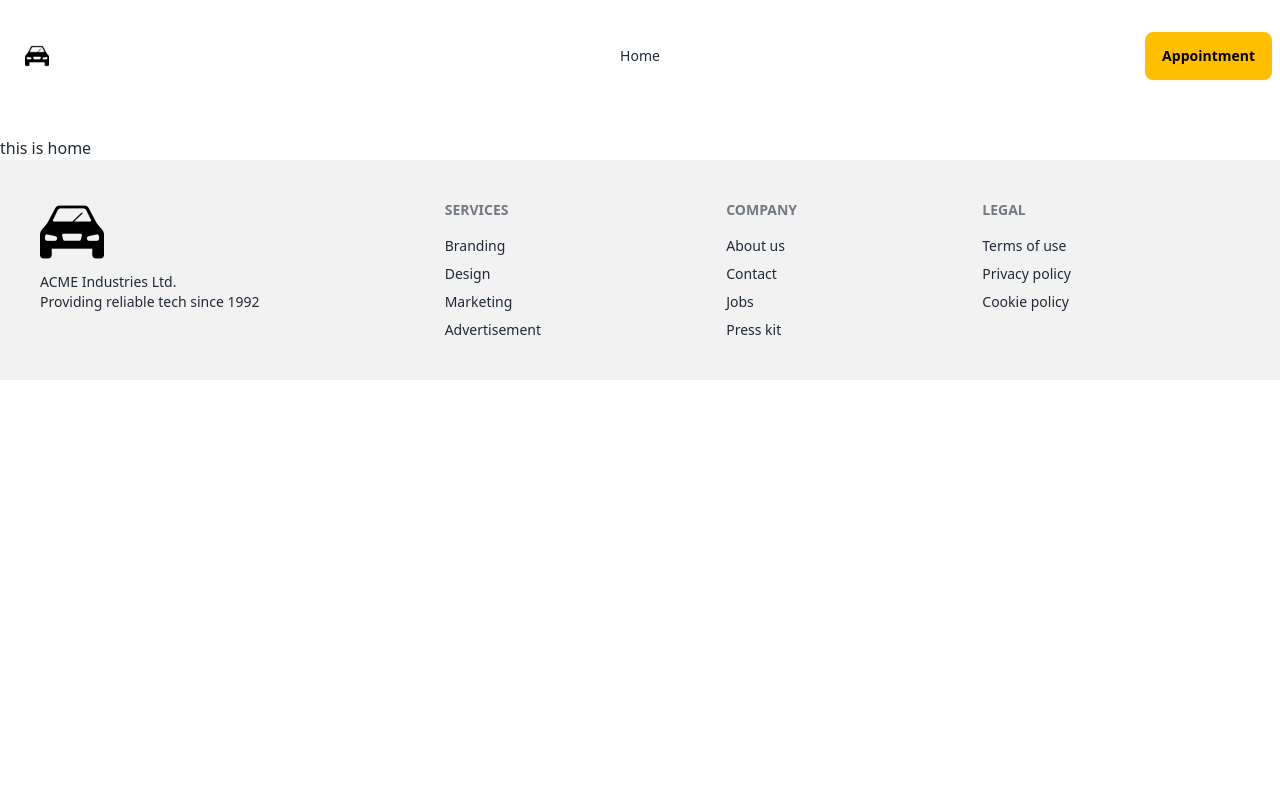
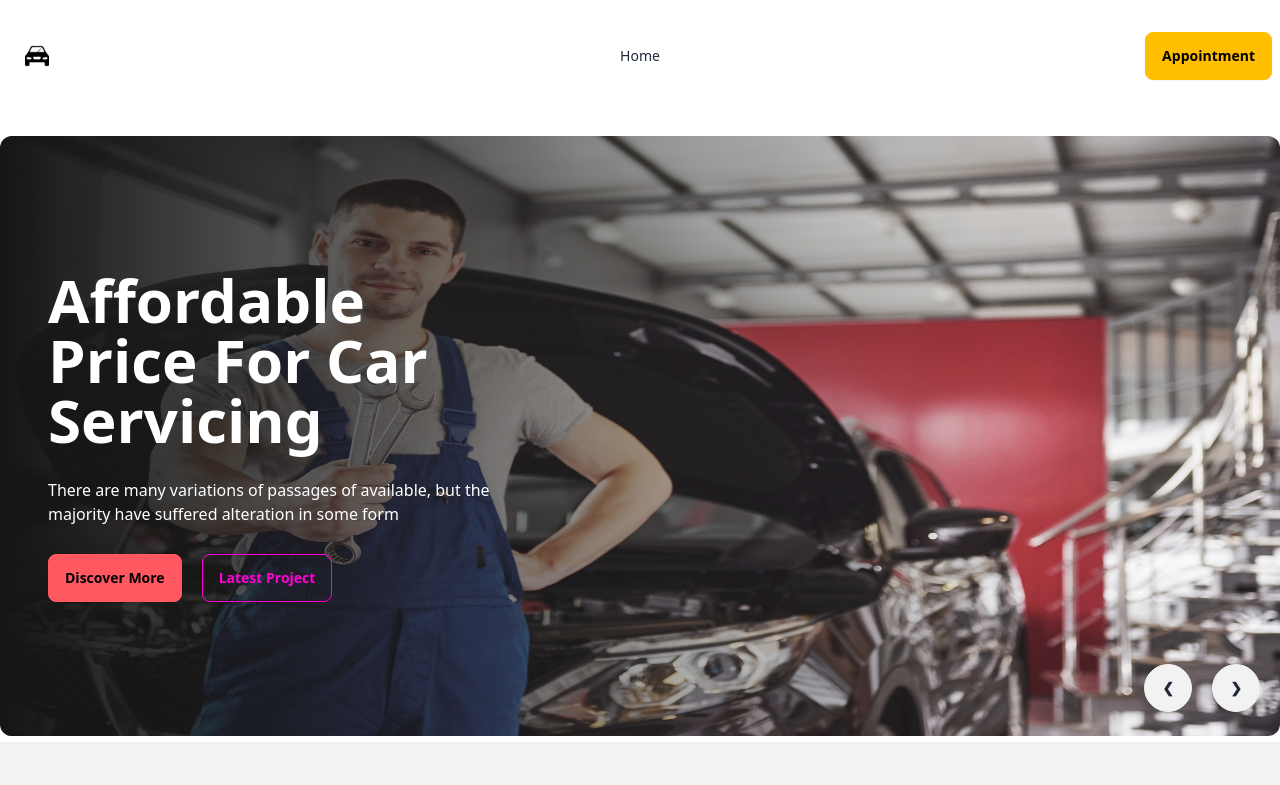
Before and after one commit to SadikRa/car-doc-2024, a React (Vite) app: page / in a window 1280 px wide. Shown: the top 785 px of the page. Built offline with nearby package versions, Linux system fonts and the light colour scheme.

Commit message:
banner added done

```diff
--- /dev/null
+++ b/src/components/Banner/Banner.jsx
@@ -0,0 +1,97 @@
+import img1 from '../../assets/images/banner/1.jpg'
+import img2 from '../../assets/images/banner/2.jpg'
+import img3 from '../../assets/images/banner/3.jpg'
+import img4 from '../../assets/images/banner/4.jpg'
+
+const Banner = () => {
+    return (
+
+            <div className="carousel w-full h-[600px]">
+  <div id="slide1" className="carousel-item relative w-full">
+    <img  src={img1} className="w-full rounded-xl" />
+    <div className="absolute rounded-xl  flex items-center gap-5  left-0 top-0 bottom-0 bg-gradient-to-r from-[#151515] to-[rgba(21, 21, 21, 0)]">
+
+  <div className='text-white space-y-7 pl-12 w-1/2'>
+  <h1 className='text-6xl font-bold'>Affordable Price For Car Servicing</h1>
+        <p>There are many variations of passages of  available, but the majority have suffered alteration in some form</p>
+        <div>
+        <button className="btn btn-error mr-5">Discover More</button>
+        <button className="btn btn-outline btn-secondary">Latest Project</button>
+        </div>
+  </div>
+
+    </div>
+    <div className="absolute flex justify-end gap-5 transform -translate-y-1/2 left-5 right-5 bottom-0">
+      <a href="#slide4" className="btn btn-circle">❮</a>
+      <a href="#slide2" className="btn btn-circle">❯</a>
+    </div>
+  </div>
+  <div id="slide2" className="carousel-item relative w-full">
+    <img src={img2} className="w-full rounded-xl" />
+
+    <div className="absolute rounded-xl  flex items-center gap-5  left-0 top-0 bottom-0 bg-gradient-to-r from-[#151515] to-[rgba(21, 21, 21, 0)]">
+
+  <div className='text-white space-y-7 pl-12 w-1/2'>
+  <h1 className='text-6xl font-bold'>Affordable Price For Car Servicing</h1>
+        <p>There are many variations of passages of  available, but the majority have suffered alteration in some form</p>
+        <div>
+        <button className="btn btn-error mr-5">Discover More</button>
+        <button className="btn btn-outline btn-secondary">Latest Project</button>
+        </div>
+  </div>
+
+    </div>
+
+    <div className="absolute flex justify-end gap-5 transform -translate-y-1/2 left-5 right-5 bottom-0">
+      <a href="#slide1" className="btn btn-circle">❮</a>
+      <a href="#slide3" className="btn btn-circle">❯</a>
+    </div>
+  </div>
+  <div id="slide3" className="carousel-item relative w-full">
+    <img src={img3} className="w-full rounded-xl" />
+
+    <div className="absolute rounded-xl  flex items-center gap-5  left-0 top-0 bottom-0 bg-gradient-to-r from-[#151515] to-[rgba(21, 21, 21, 0)]">
+
+  <div className='text-white space-y-7 pl-12 w-1/2'>
+  <h1 className='text-6xl font-bold'>Affordable Price For Car Servicing</h1>
+        <p>There are many variations of passages of  available, but the majority have suffered alteration in some form</p>
+        <div>
+        <button className="btn btn-error mr-5">Discover More</button>
+        <button className="btn btn-outline btn-secondary">Latest Project</button>
+        </div>
+  </div>
+
+    </div>
+
+    <div className="absolute flex justify-end gap-5 transform -translate-y-1/2 left-5 right-5 bottom-0">
+      <a href="#slide2" className="btn btn-circle">❮</a>
+      <a href="#slide4" className="btn btn-circle">❯</a>
+    </div>
+  </div>
+  <div id="slide4" className="carousel-item relative w-full">
+    <img src={img4} className="w-full rounded-xl" />
+
+    <div className="absolute rounded-xl  flex items-center gap-5  left-0 top-0 bottom-0 bg-gradient-to-r from-[#151515] to-[rgba(21, 21, 21, 0)]">
+
+  <div className='text-white space-y-7 pl-12 w-1/2'>
+  <h1 className='text-6xl font-bold'>Affordable Price For Car Servicing</h1>
+        <p>There are many variations of passages of  available, but the majority have suffered alteration in some form</p>
+        <div>
+        <button className="btn btn-error mr-5">Discover More</button>
+        <button className="btn btn-outline btn-secondary">Latest Project</button>
+        </div>
+  </div>
+
+    </div>
+
+    <div className="absolute flex justify-end gap-5 transform -translate-y-1/2 left-5 right-5 bottom-0">
+      <a href="#slide3" className="btn btn-circle">❮</a>
+      <a href="#slide1" className="btn btn-circle">❯</a>
+    </div>
+  </div>
+</div>
+
+    );
+};
+
+export default Banner;
--- a/src/components/Home/Home.jsx
+++ b/src/components/Home/Home.jsx
@@ -1,9 +1,10 @@
 import React from 'react';
+import Banner from '../Banner/Banner';
 
 const Home = () => {
     return (
         <div>
-            <h2>this is home</h2>
+           <Banner></Banner>
         </div>
     );
 };
```
